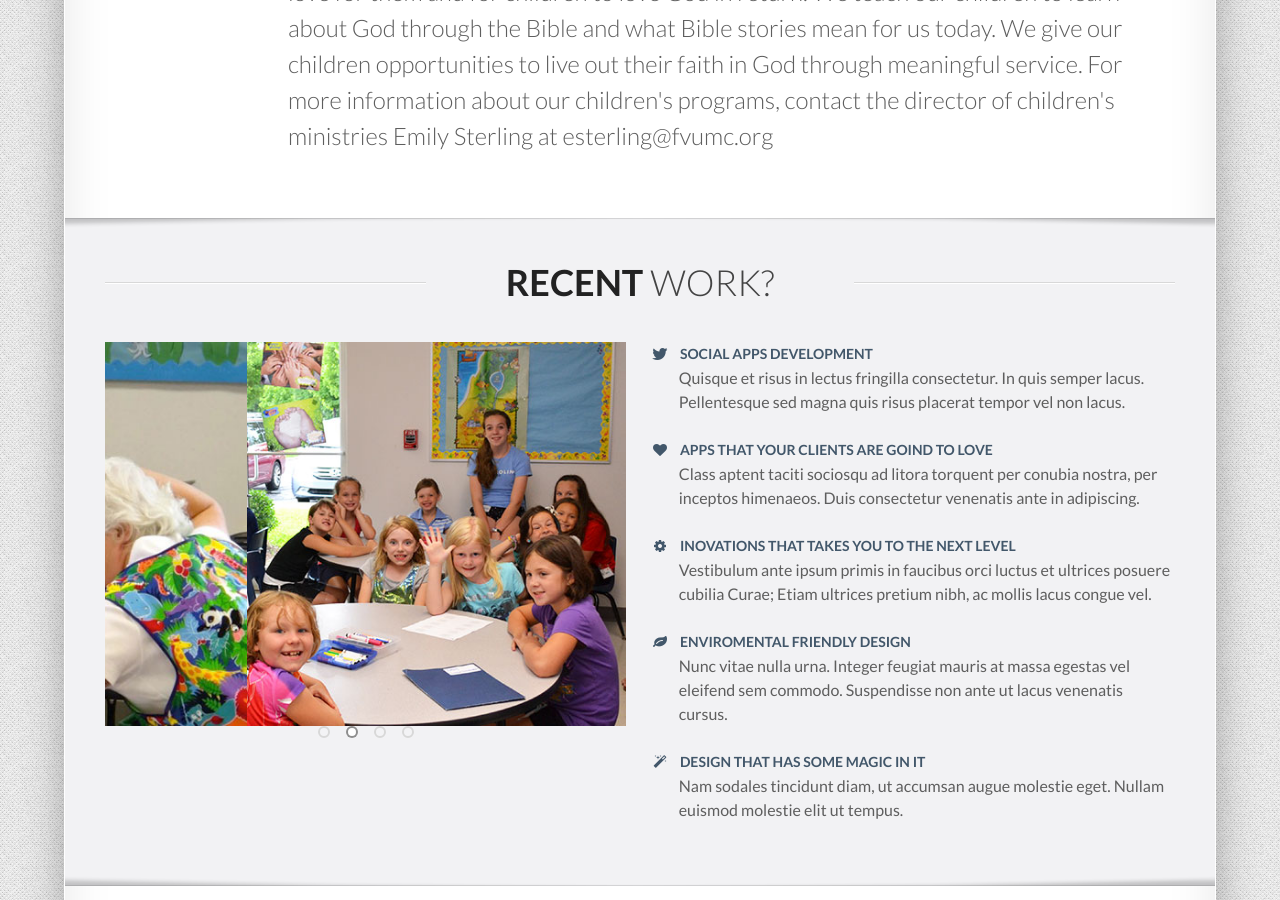
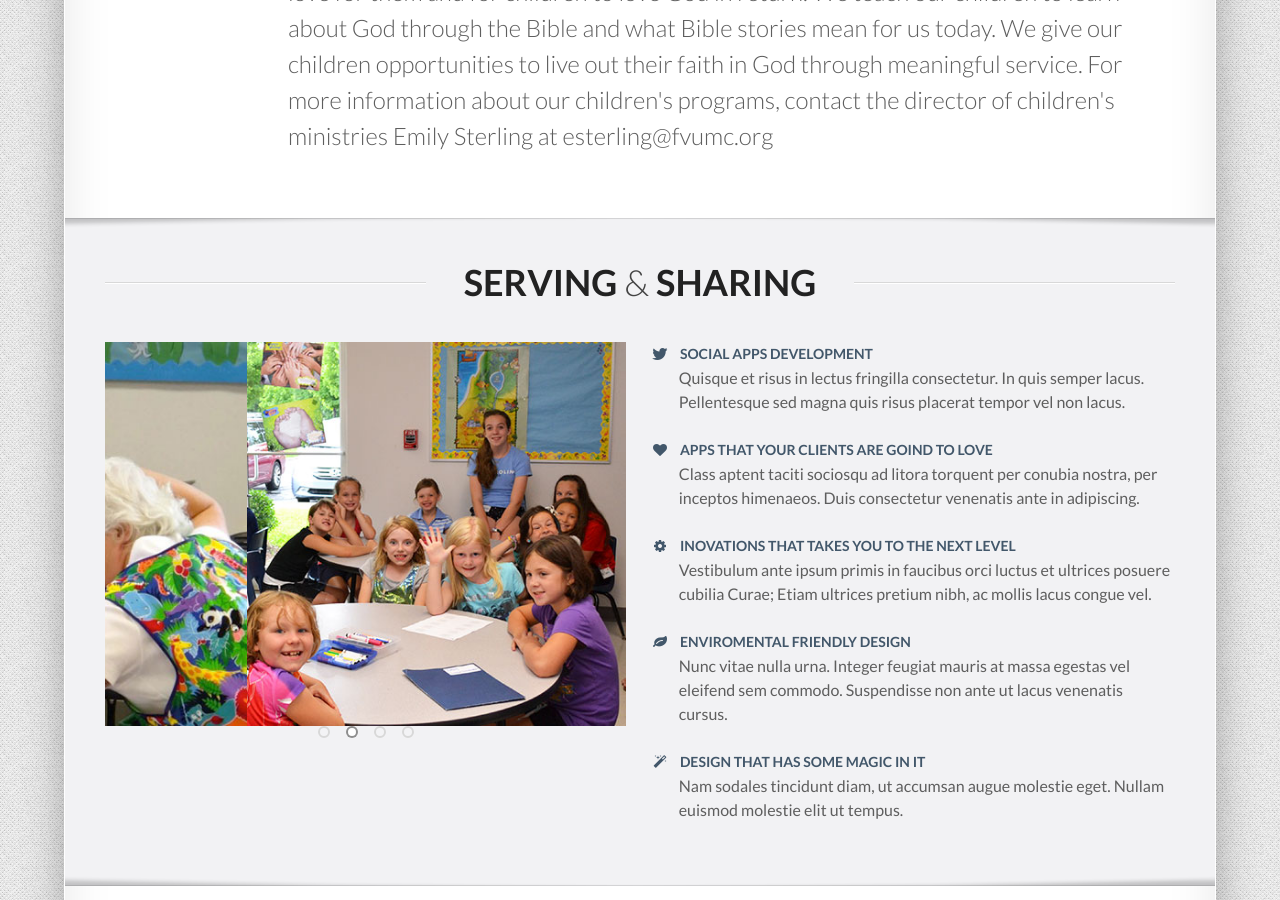
Before and after one commit to fvumc/fvumc.github.io, a Jekyll site: the page built from index.html, in a window 1280 px wide and 900 px high, scrolled down 2818 px. Built offline with Jekyll 4.4.1, drawn with Linux system fonts in a browser that asks for light colours; Markdown is read by kramdown in place of the engine named in the settings.

Commit message:
fix verbiage

```diff
--- a/index.html
+++ b/index.html
@@ -153,8 +153,8 @@ title: Fuquay-Varina United Methodist Church
         <div class="container-fluid">
           <div class="section-header">
             <h1>
-              Recent
-              <small class="light">work?</small>
+              Serving
+              <small class="light">&</small> Sharing
             </h1>
           </div>
           <div class="row-fluid">
```
